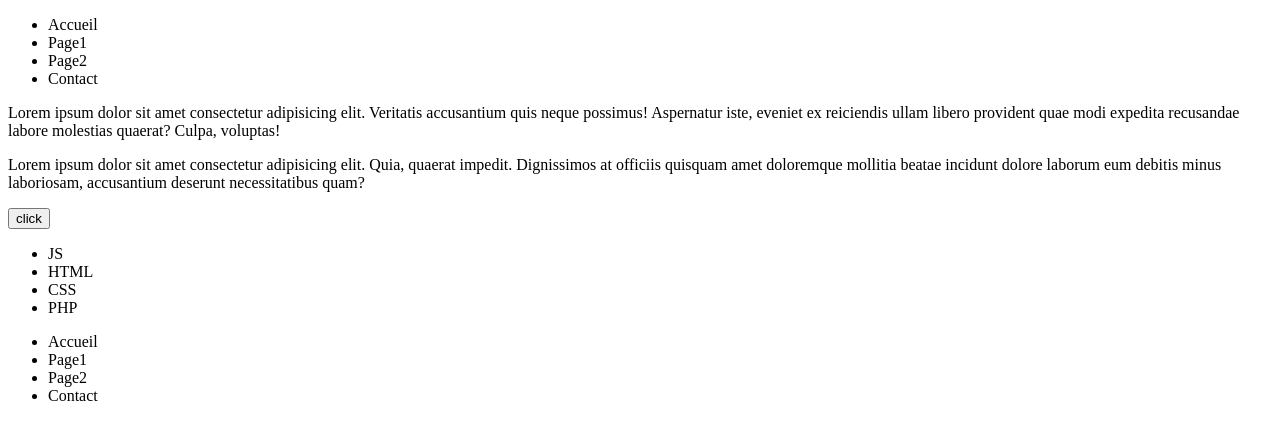
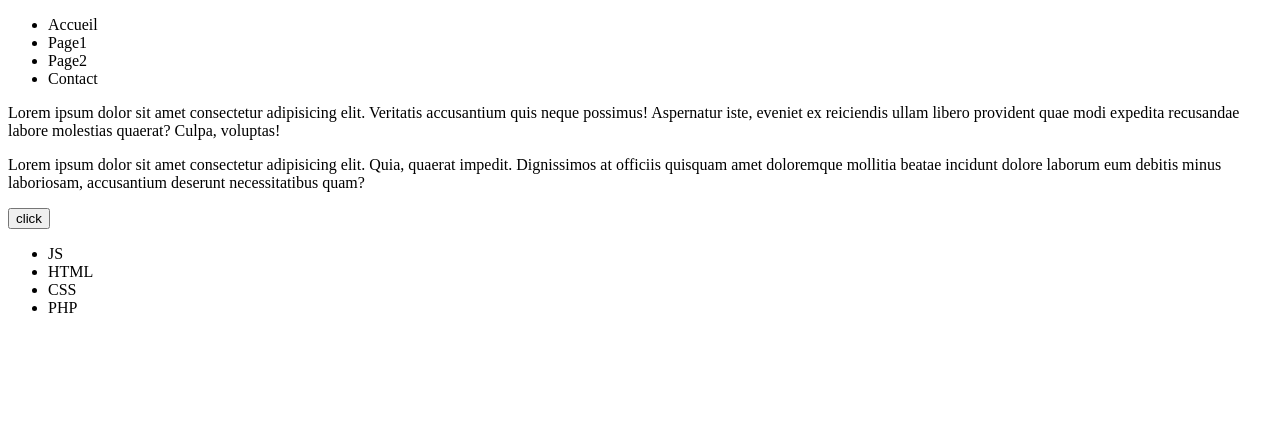
Before and after one commit to ahlem9392/get-git, a plain HTML site: page index.html in a window 1280 px wide. Drawn offline with Linux system fonts and the light colour scheme.

Commit message:
no footer added

```diff
--- a/index.html
+++ b/index.html
@@ -36,16 +36,7 @@
 
         </ul>
     </main>
-<footer>
-    <nav>
-        <ul>
-            <li><a href="#"></a>Accueil</li>
-            <li><a href="#"></a>Page1</li>
-            <li><a href="#"></a>Page2</li>
-            <li><a href="#"></a>Contact</li>
-        </ul>
-    </nav>
-</footer>
+
     <script src="js/script.js"></script>
 </body>
 </html>
```
